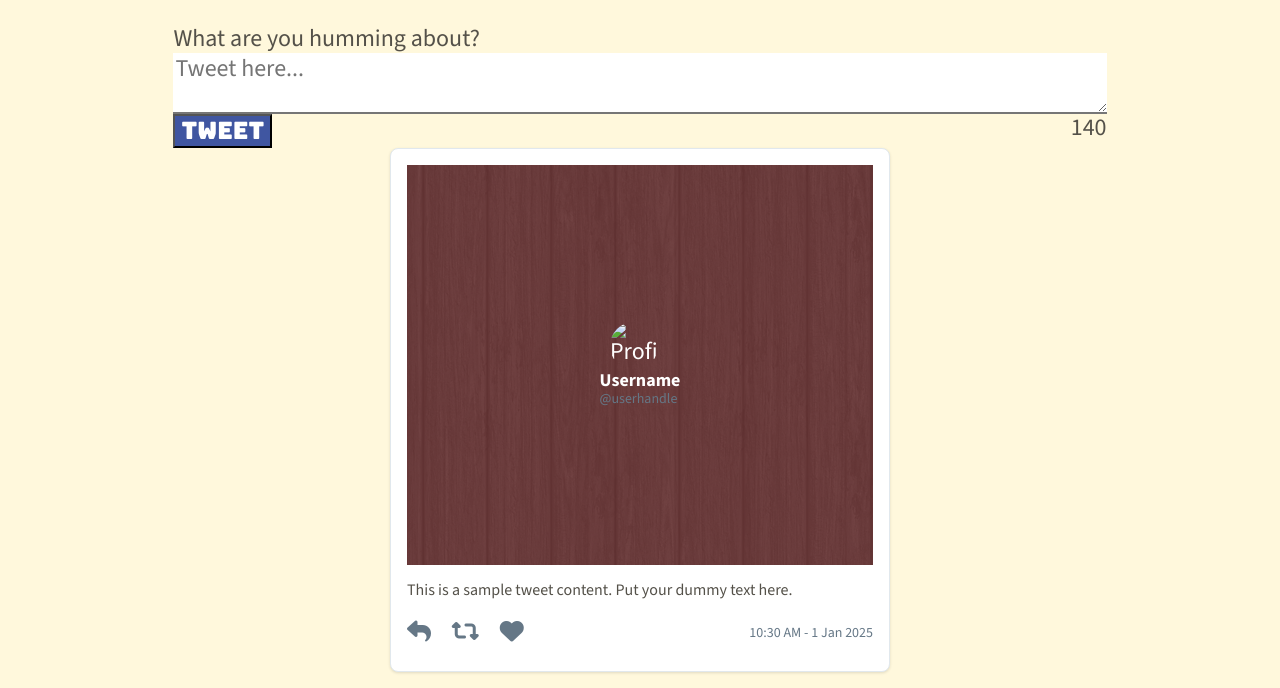
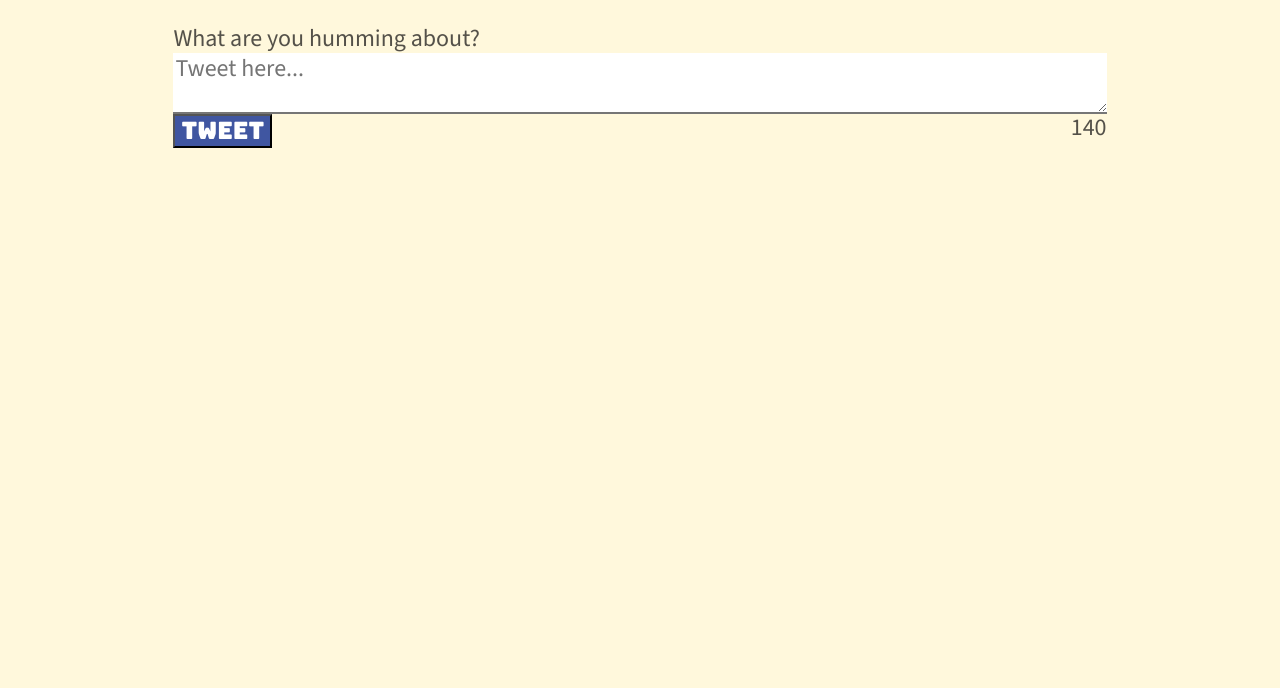
Before and after one commit to 1AndrewR/tweeter, a website: page public/index.html in a window 1280 px wide. Shown: the part 596-1284 px from the top of the page. After the commit the page ends 800 px from the top, so only its background shows below. Drawn offline with nearby package versions, Linux system fonts and the light colour scheme.

Commit message:
ai suggestion implimented

```diff
--- a/public/index.html
+++ b/public/index.html
@@ -63,25 +63,7 @@
         </form>
       </section>
       <section class="tweet-container" id="tweets-container">
-        <!-- Example tweet element -->
-        <article class="tweet">
-          <header class="tweet-header">
-            <img src="profile-pic.jpg" alt="Profile Picture">
-            <div>
-              <h2>Username</h2>
-              <p>@userhandle</p>
-            </div>
-          </header>
-          <p class="tweet-content">This is a sample tweet content. Put your dummy text here.</p>
-          <footer class="tweet-footer">
-            <div class="tweet-icons">
-              <i class="fa fa-reply"></i>
-              <i class="fa fa-retweet"></i>
-              <i class="fa fa-heart"></i>
-            </div>
-            <p class="tweet-time">10:30 AM - 1 Jan 2025</p>
-          </footer>
-        </article>
+        <!-- Tweets will be dynamically added here -->
       </section>
     </main>
   </body>
--- a/public/scripts/client.js
+++ b/public/scripts/client.js
@@ -3,6 +3,8 @@
  * jQuery is already loaded
  * Reminder: Use (and do all your DOM work in) jQuery's document ready function
  */
+// Fake data taken from initial-tweets.json
+// Fake data taken from initial-tweets.json
 // Fake data taken from initial-tweets.json
 const data = [
   {
@@ -46,7 +48,7 @@ const createTweetElement = function(tweet) {
           <i class="fa fa-retweet"></i>
           <i class="fa fa-heart"></i>
         </div>
-        <p class="tweet-time">${new Date(tweet.created_at).toLocaleString()}</p>
+        <p class="tweet-time">${tweet.created_at}</p>
       </footer>
     </article>
   `);
@@ -57,10 +59,10 @@ const renderTweets = function(tweets) {
   // Empty the tweets container before rendering new tweets
   $('#tweets-container').empty();
 
-  // Loop through tweets and append each one to the tweets container
+  // Loop through tweets and prepend each one to the tweets container
   for (const tweet of tweets) {
     const $tweet = createTweetElement(tweet);
-    $('#tweets-container').append($tweet);
+    $('#tweets-container').prepend($tweet);
   }
 };
 
```
